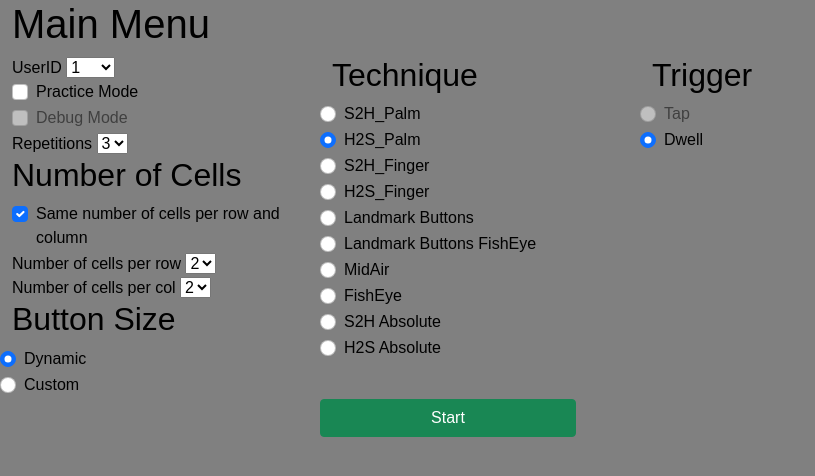
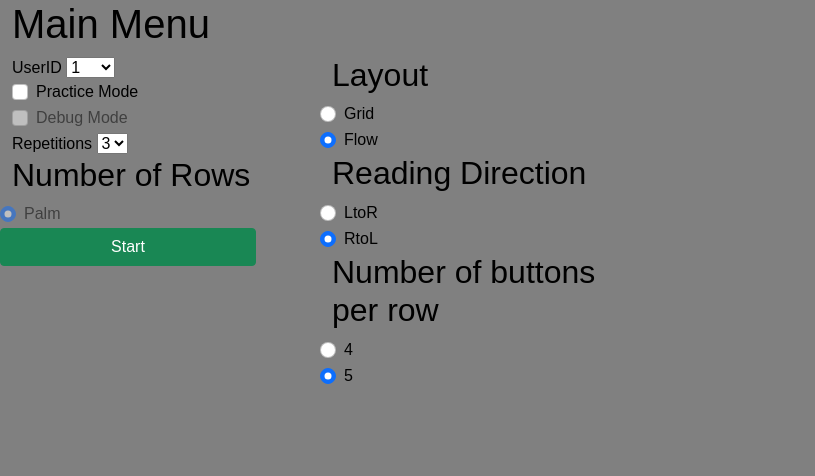
Before and after one commit to kamurtiveena/PalmSpaceJS, a website with bundled scripts: page public/study2/index.html in a window 1280 px wide. Shown: the top 476 px of the page, without its empty margins (0-815 px from the left). Built offline with nearby package versions, Linux system fonts and the light colour scheme.

Commit message:
add factor opts

```diff
--- a/public/study2/config.js
+++ b/public/study2/config.js
@@ -53,7 +53,8 @@ class Config {
             startButton: {
                 width: 60,
                 height: 50,
-            }
+            },
+            trialMaxDurationMilliSec: 30000
         };
 
         this.experiment.startButton.widthHalf = this.experiment.startButton.width / 2;
--- a/public/study2/index.html
+++ b/public/study2/index.html
@@ -70,11 +70,27 @@
                 <option value="1">1</option>
                 <option value="2">2</option>
                 <option value="3" selected>3</option>
-                <!-- <option value="4" selected>4</option> -->
               </select>
             </div>
 
-            <div class = "row" id = "no_of_cells_per_rowcol">
+            <div class="row" id = "number_of_rows_opts">
+              <h2>Number of Rows</h2>
+              <div class="form-check">
+                <input class="form-check-input" type="radio" name="menuNumberOfRows" id="menuNumberOfRows_Palm" value="Palm" disabled checked>
+                <label class="form-check-label" for="menuNumberOfRows_Palm">
+                  Palm
+                </label>
+              </div>
+            </div>
+
+            <div class="row">
+              <button type="button" class="btn btn-success full-width" id="start_btn">Start</button>
+            </div>
+            <div class="row">
+              <button type="button" class="btn btn-success full-width" id="download_study1_btn" style="display: none;">Download Study 1 data</button>
+            </div>
+
+            <div class = "row" id = "no_of_cells_per_rowcol" style="display: none;">
               <h2>Number of Cells</h2>
 
               <div class="form-group">
@@ -89,10 +105,9 @@
               <div class="form-group">
                 <label class="mr-sm-2" for="selectCellsRow">Number of cells per row</label>
                 <select class="custom-select mr-sm-2" id="selectCellsRow">
-                  <option value="2" selected>2</option>
-                  <option value="3">3</option>
+                  <option value="2">2</option>
+                  <option value="3" selected>3</option>
                   <option value="4">4</option>
-                  <!-- <option value="6">6</option> -->
                 </select>
               </div>
               <div class="form-group">
@@ -101,12 +116,11 @@
                   <option value="2" selected>2</option>
                   <option value="3">3</option>
                   <option value="4">4</option>
-                  <!-- <option value="6">6</option> -->
                 </select>
               </div>
             </div>
 
-            <div class="row">
+            <div class="row" style="display: none;">
               <h2>Button Size</h2>
 
               <div class="form-check">
@@ -115,20 +129,6 @@
                   Dynamic
                 </label>
               </div>
-
-              <!-- <div class="form-check">
-                <input class="form-check-input" type="radio" name="buttonSize" id="buttonSize_small" value="Small">
-                <label class="form-check-label" for="buttonSize_small">
-                  Small
-                </label>
-              </div>
-
-              <div class="form-check">
-                <input class="form-check-input" type="radio" name="buttonSize" id="buttonSize_large" value="Large">
-                <label class="form-check-label" for="buttonSize_large">
-                  Large
-                </label>
-              </div> -->
 
               <div class="form-check">
                 <input class="form-check-input" type="radio" name="buttonSize" id="buttonSize_custom" value="Custom" onchange="showBtnSizeInput();">
@@ -155,20 +155,63 @@
                 </div>
               </div>
             </div>
-
-<!--
-            <div class="form-group">
-              <label class="mr-sm-2" for="selectButtonSize">Button Size</label>
-              <select class="custom-select mr-sm-2" id="selectButtonSize">
-                <option value="small" selected>Small</option>
-                <option value="large">Large</option>
-              </select>
-            </div> -->
           </div>
 
 
           <div class="col-md-3">
-            <div class="row" id = "technique_list">
+
+            <div class="row" id = "layout_opts">
+              <h2>Layout</h2>
+              <div class="form-check">
+                <input class="form-check-input" type="radio" name="menuLayout" id="menuLayout_grid" value="Grid">
+                <label class="form-check-label" for="menuLayout_grid">
+                  Grid
+                </label>
+              </div>
+
+              <div class="form-check">
+                <input class="form-check-input" type="radio" name="menuLayout" id="menuLayout_flow" value="Flow" checked>
+                <label class="form-check-label" for="menuLayout_flow">
+                  Flow
+                </label>
+              </div>
+            </div>
+
+            <div class="row" id = "reading_direction_opts">
+              <h2>Reading Direction</h2>
+              <div class="form-check">
+                <input class="form-check-input" type="radio" name="menuReadingDirection" id="menuReadingDirection_LtoR" value="LtoR">
+                <label class="form-check-label" for="menuReadingDirection_LtoR">
+                  LtoR
+                </label>
+              </div>
+
+              <div class="form-check">
+                <input class="form-check-input" type="radio" name="menuReadingDirection" id="menuReadingDirection_RtoL" value="RtoL" checked>
+                <label class="form-check-label" for="menuReadingDirection_RtoL">
+                  RtoL
+                </label>
+              </div>
+            </div>
+
+            <div class="row" id = "number_of_buttons_per_row_opts">
+              <h2>Number of buttons per row</h2>
+              <div class="form-check">
+                <input class="form-check-input" type="radio" name="menuNumberOfButtonsPerRow" id="menuNumberOfButtonsPerRow_4" value="4">
+                <label class="form-check-label" for="menuNumberOfButtonsPerRow_4">
+                  4
+                </label>
+              </div>
+
+              <div class="form-check">
+                <input class="form-check-input" type="radio" name="menuNumberOfButtonsPerRow" id="menuNumberOfButtonsPerRow_5" value="5" checked>
+                <label class="form-check-label" for="menuNumberOfButtonsPerRow_5">
+                  5
+                </label>
+              </div>
+            </div>
+
+            <div class="row" id = "technique_list" style="display: none;">
               <h2>Technique</h2>
 
               <div class="form-check">
@@ -246,7 +289,7 @@
 
           </div>
           <div class="col-md-3">
-            <div class="row">
+            <div class="row" id = "trigger_list" style="display: none;">
               <h2>Trigger</h2>
               <div class="form-check">
                 <input class="form-check-input" type="radio" name="menutrigger" id="menutrigger_tap" value="Tap" disabled>
@@ -264,15 +307,7 @@
 
           </div>
         </div>
-        <div class="row">
-          <div class="col-md-3"></div>
-          <div class="col-md-3 no-padding">
-            <button type="button" class="btn btn-success full-width" id="start_btn">Start</button>
-          </div>
-          <div class="col-md-3">
-            <button type="button" class="btn btn-success full-width" id="download_study1_btn" style="display: none;">Download Study 1 data</button>
-          </div>
-        </div>
+
       </form>
 
       <div class="fixed-size" id="video_container">
--- a/public/study2/renderer.js
+++ b/public/study2/renderer.js
@@ -28,14 +28,6 @@ window.onload = function () {
     document.getElementById('buttonSize_dynamic').onchange = function () {
         document.getElementById('size_input').style.display = 'none';
     }
-
-    // document.getElementById('buttonSize_small').onchange = function () {
-    //     document.getElementById('size_input').style.display = 'none';
-    // }
-
-    // document.getElementById('buttonSize_large').onchange = function () {
-    //     document.getElementById('size_input').style.display = 'none';
-    // }
 
     document.getElementById('buttonSize_custom').onchange = function () {
         document.getElementById('size_input').style.display = 'block';
@@ -127,30 +119,12 @@ window.onload = function () {
         practiceElem.onchange();
     }
 
-    // navigator.getWebcam = (navigator.getUserMedia || navigator.webKitGetUserMedia || navigator.moxGetUserMedia || navigator.mozGetUserMedia || navigator.msGetUserMedia);
-    // if (navigator.mediaDevices.getUserMedia) {
-    //     navigator.mediaDevices.getUserMedia({  audio: true, video: true })
-    //     .then(function (stream) {
-    //                 //Display the video stream in the video object
-    //     })
-    //     .catch(function (e) { logError(e.name + ": " + e.message); });
-    // }
-    // else {
-    //     navigator.getWebcam({ audio: true, video: true },
-    //         function (stream) {
-    //                 //Display the video stream in the video object
-    //         },
-    //         function () { logError("Web cam is not accessible."); });
-    // }
-
     let state = new State();
-
 
     state.experiment = {
         study1: {},
         study2: {},
     };
-
 
     if (window.Worker) {
         state.myWorker = new Worker("worker.js");
@@ -368,25 +342,11 @@ window.onload = function () {
         camera.start();
     }
 
-    // startBtn.click(); // remove before prod
-
-    // call tick() each time the graph runs.
-    // const fpsControl = new FPS();
-
     function goBackToMenu() {
         location.reload();
-        // menu.style.display = "block";
-        // videoContainer.style.display = "none";
-        // const mediaStream = videoElement.srcObject;
-        // const tracks = mediaStream.getTracks();
-        // tracks.forEach(track => track.stop())
     }
 
     function onResults(results) {
-
-        // document.body.classList.add('loaded');
-        // Update the frame rate.
-        // fpsControl.tick();
 
         // Draw the overlays.
 
@@ -396,8 +356,6 @@ window.onload = function () {
             state.technique.type == TechniqueType.H2S_Absolute ||
             state.technique.type == TechniqueType.H2S_Relative_Finger
             ) {
-                // state.imageCV = state.technique.images.background.image.clone();
-                // state.outputCV = state.technique.images.background.image.clone();
                 canvasCtx.fillStyle = "#fec";
                 canvasCtx.fillRect(0, 0, canvasElement.width, canvasElement.height);
             } else {
@@ -431,7 +389,7 @@ window.onload = function () {
             state.experiment.trial.updateTargetLastVisitTime(state);
         }
 
-        if (state.experiment.trial.targetsDuration[state.experiment.trial.targetID] > 30000) {
+        if (state.experiment.trial.targetsDuration[state.experiment.trial.targetID] > state.config.experiment.trialMaxDurationMilliSec) {
             state.resetCursorPath();
 
             console.error("target taking long time", "elapsed time:", state.experiment.trial.elapsedTime());
```
